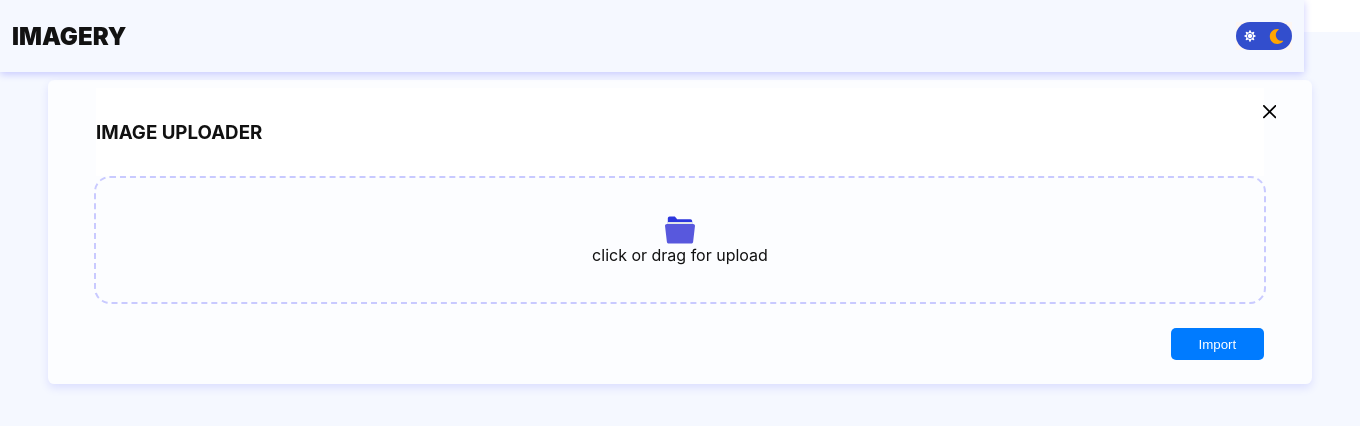
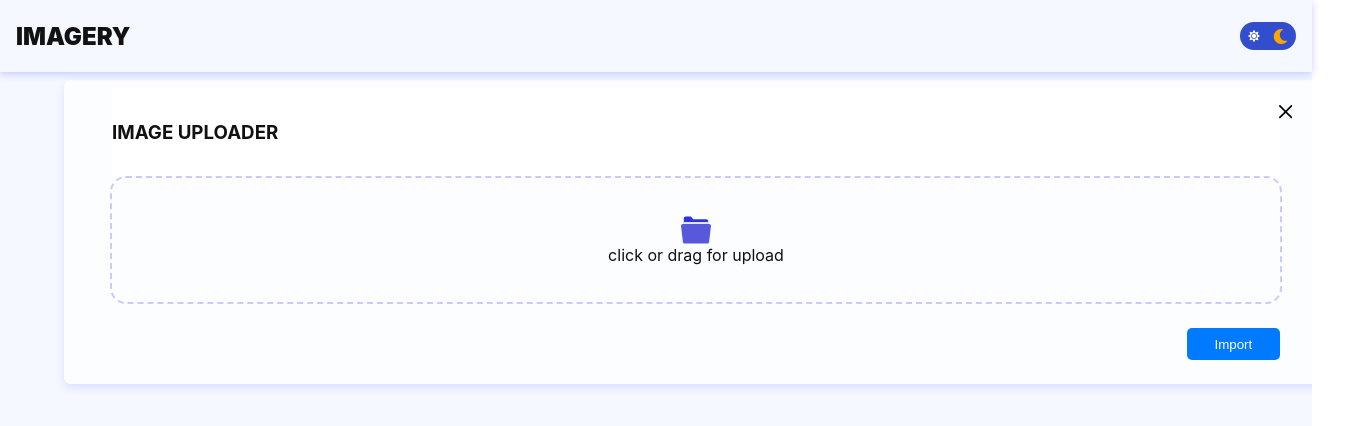
Before and after one commit to nhmanzi/Imagery, a React (Create React App) app: page / in a window 1280 px wide. Shown: the top 426 px of the page, 1360 px wide, since content can reach past the window. Built offline with nearby package versions, Linux system fonts and the light colour scheme.

Commit message:
fixing overflows

```diff
--- a/src/App.js
+++ b/src/App.js
@@ -7,9 +7,10 @@ import { useSelector } from 'react-redux';
 
 const Container = styled.body`
   height: 200vh;
-  padding: 2rem 0rem;
+  padding: 2rem 1rem;
   position: relative;
   width: 100%;
+  overflow: hidden;
   background: ${(props) =>
     props.darkmode ? 'var(--clr-darkblue-400)' : '#f5f8ff'};
 `;
--- a/src/App.scss
+++ b/src/App.scss
@@ -10,18 +10,3 @@
 .react-switch-bg {
   background: rgb(50, 78, 205) !important;
 }
-
-.gDQVJ {
-  background: transparent !important;
-  height: auto;
-}
-
-.gpmKyw {
-  background: transparent !important;
-  height: auto;
-}
-
-.bQyVcZ {
-  background: transparent !important;
-  height: auto;
-}
--- a/src/components/Header.js
+++ b/src/components/Header.js
@@ -9,7 +9,7 @@ const Headerstyle = styled.div`
   z-index: 1;
   top: 0;
   left: 0;
-  padding: 0.75rem;
+  padding: 0.75rem 1rem;
   width: 100%;
   background: ${(props) =>
     props.darkmode ? 'var(--clr-darkblue-200)' : '#f5f8ff'};
@@ -28,7 +28,6 @@ const Title = styled.p`
     props.darkmode ? 'var(--clr-white-400)' : 'var(--clr-darkblue-400)'};
 `;
 const Mode = styled.div`
-  background: var(--clr-white-100);
   height: auto;
 `;
 
--- a/src/components/switch.js
+++ b/src/components/switch.js
@@ -17,6 +17,7 @@ class SwitchButton extends Component {
   render() {
     return (
       <Switch
+        className='react-switch'
         onChange={this.handleChange}
         checked={this.state.checked}
         offHandleColor='var(--clr-dark-100)'
```
